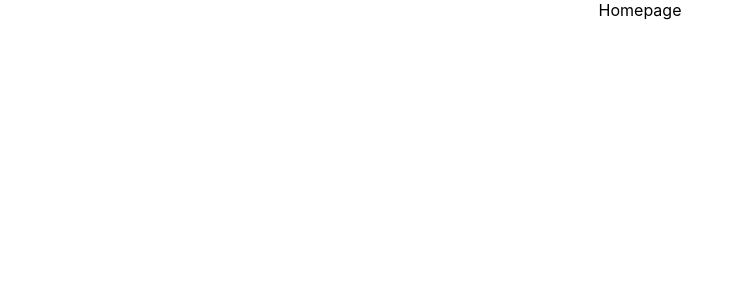
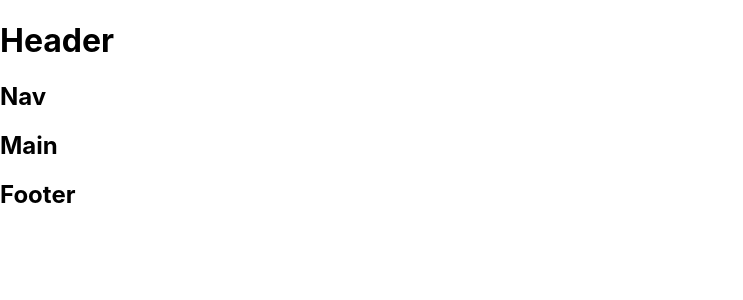
Before and after one commit to achaverrar/capstone, a React (Create React App) app: page / in a window 1280 px wide. Shown: the top 300 px of the page, without its empty margins (0-743 px from the left). Built offline with nearby package versions, Linux system fonts and the light colour scheme.

Commit message:
break the sections down into react components

```diff
--- a/src/App.js
+++ b/src/App.js
@@ -1,7 +1,18 @@
+import React from 'react';
+import Header from "./Header";
+import Main from "./Main";
+import Footer from "./Footer";
+
 import "./App.css";
 
 function App() {
-  return <div className="App">Homepage</div>;
+  return (
+    <>
+      <Header></Header>
+      <Main></Main>
+      <Footer></Footer>
+    </>
+  );
 }
 
 export default App;
--- /dev/null
+++ b/src/Footer.js
@@ -0,0 +1,11 @@
+import React from "react";
+
+const Footer = () => {
+  return (
+    <footer>
+      <h2>Footer</h2>
+    </footer>
+  );
+};
+
+export default Footer;
--- /dev/null
+++ b/src/Header.js
@@ -0,0 +1,13 @@
+import React from "react";
+import Nav from "./Nav";
+
+const Header = () => {
+  return (
+    <header>
+      <h1>Header</h1>
+      <Nav></Nav>
+    </header>
+  );
+};
+
+export default Header;
--- /dev/null
+++ b/src/Main.js
@@ -0,0 +1,11 @@
+import React from "react";
+
+const Main = () => {
+  return (
+    <main>
+      <h2>Main</h2>
+    </main>
+  );
+};
+
+export default Main;
--- /dev/null
+++ b/src/Nav.js
@@ -0,0 +1,11 @@
+import React from "react";
+
+const Nav = () => {
+  return (
+    <nav>
+      <h2>Nav</h2>
+    </nav>
+  );
+};
+
+export default Nav;
```
